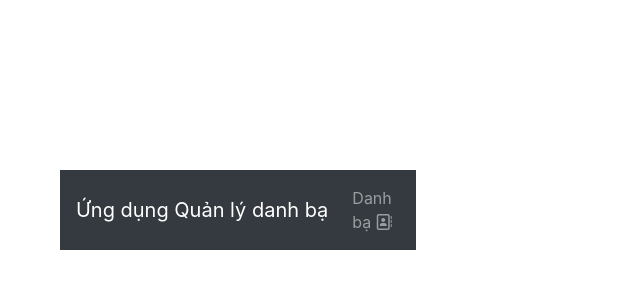
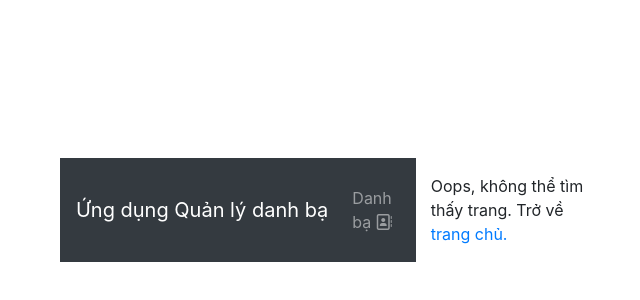
Before and after one commit to AnhThuB2014794/B2014794_NguyenThiAnhThu_Frontend, a Vue app: page /contacts/1 in a window 1280 px wide. Shown: the part 190-490 px from the top of the page, without its empty margins (4-644 px from the left). Built offline with nearby package versions, Linux system fonts and the light colour scheme.

Commit message:
Cai dat trang loi 404

```diff
--- a/src/router/index.js
+++ b/src/router/index.js
@@ -6,6 +6,11 @@
     name: "contactbook",
     component: ContactBook,
   },
+  {
+    path: "/:pathMatch(.*)*",
+    name: "notfound",
+    component: () => import("@/views/NotFound.vue"),
+  },
 ];
 const router = createRouter({
   history: createWebHistory(import.meta.env.BASE_URL),
--- /dev/null
+++ b/src/views/NotFound.vue
@@ -0,0 +1,8 @@
+<template>
+    <div class="page">
+        <p>
+            Oops, không thể tìm thấy trang. Trở về
+            <router-link to="/">trang chủ.</router-link>
+        </p>
+    </div>
+</template>
```
Lines whose indentation alone changed are shown as unchanged.
